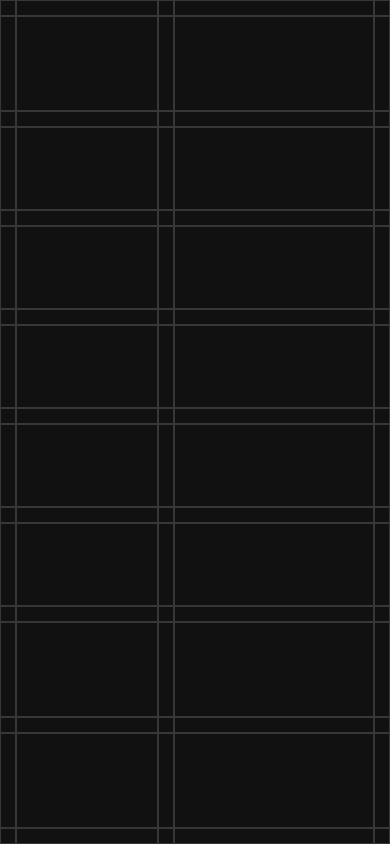
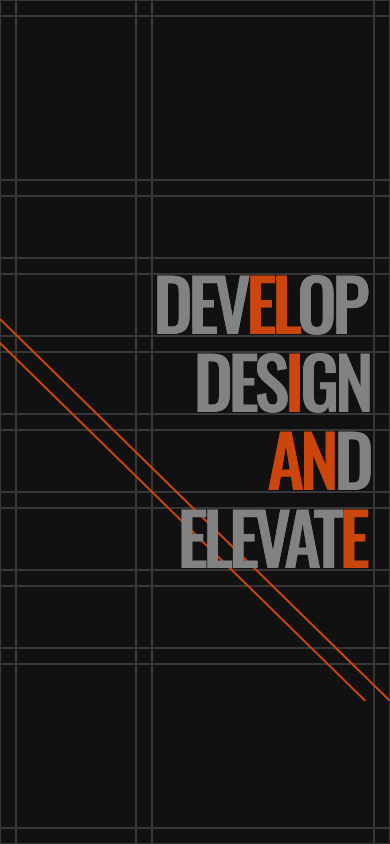
Before and after one commit to ElianeV/eliane.codes, a Next.js app: page / in a window 390 px wide. Built offline with nearby package versions, Linux system fonts and the light colour scheme.

Commit message:
All grid layers and diagonal position absolute. Correct on real mobile view

```diff
--- a/app/components/grid-mobile.js
+++ b/app/components/grid-mobile.js
@@ -113,8 +113,13 @@ function GridMobile({ infront }) {
         className={infront ? styles.bordertransparent : styles.borderdelay8}
       ></div>
       <div
-        className={infront ? styles.bordertransparent : styles.borderdelay8}
-      ></div>
+        className={`${
+          infront ? styles.bordertransparent : styles.borderdelay6
+        } ${styles.taglineMobile} ${oswald.className}`}
+        style={{ paddingRight: "8px", gridArea: "develop" }}
+      >
+        DEV<span style={{ color: "#CB450C" }}>EL</span>OP
+      </div>
       <div
         className={infront ? styles.bordertransparent : styles.borderdelay4}
       ></div>
@@ -131,8 +136,13 @@ function GridMobile({ infront }) {
         className={infront ? styles.bordertransparent : styles.borderdelay6}
       ></div>
       <div
-        className={infront ? styles.bordertransparent : styles.borderdelay4}
-      ></div>
+        className={`${
+          infront ? styles.bordertransparent : styles.borderdelay7
+        } ${styles.taglineMobile} ${oswald.className}`}
+        style={{ textAlign: "right", paddingRight: "4px", gridArea: "design" }}
+      >
+        DES<span style={{ color: "#CB450C" }}>I</span>GN
+      </div>
       <div
         className={infront ? styles.bordertransparent : styles.borderdelay4}
       ></div>
@@ -167,8 +177,13 @@ function GridMobile({ infront }) {
         className={infront ? styles.bordertransparent : styles.borderdelay5}
       ></div>
       <div
-        className={infront ? styles.bordertransparent : styles.borderdelay2}
-      ></div>
+        className={`${
+          infront ? styles.bordertransparent : styles.borderdelay8
+        } ${styles.taglineMobile} ${oswald.className}`}
+        style={{ textAlign: "right", paddingRight: "4px", gridArea: "and" }}
+      >
+        <span style={{ color: "#CB450C" }}>AN</span>D
+      </div>
       <div
         className={infront ? styles.bordertransparent : styles.borderdelay2}
       ></div>
@@ -203,8 +218,17 @@ function GridMobile({ infront }) {
         className={infront ? styles.bordertransparent : styles.borderdelay2}
       ></div>
       <div
-        className={infront ? styles.bordertransparent : styles.borderdelay8}
-      ></div>
+        className={`${
+          infront ? styles.bordertransparent : styles.borderdelay7
+        } ${styles.taglineMobile} ${oswald.className}`}
+        style={{
+          textAlign: "right",
+          paddingRight: "8px",
+          gridArea: "elevate",
+        }}
+      >
+        ELEVAT<span style={{ color: "#CB450C" }}>E</span>
+      </div>
       <div
         className={infront ? styles.bordertransparent : styles.borderdelay2}
       ></div>
--- a/app/page.js
+++ b/app/page.js
@@ -9,6 +9,19 @@ const oswald = Oswald({ subsets: ["latin"] });
 export default function Home() {
   return (
     <main>
+      <div className={styles.diagonalcontainerMobile}>
+        <svg className={styles.svg}>
+          <line className={styles.line} x1="0" y1="40px" x2="100%" y2="100%" />
+          <line
+            className={styles.line}
+            x1="0"
+            y1="40px"
+            x2="100%"
+            y2="100%"
+            transform="translate(0,24)"
+          />
+        </svg>
+      </div>
       {/* <div className={styles.diagonalcontainer}>
         <svg className={styles.svg}>
           <line className={styles.line} x1="0" y1="40px" x2="100%" y2="100%" />
--- a/app/page.module.css
+++ b/app/page.module.css
@@ -8,6 +8,14 @@
 }
 
 .diagonalcontainerTablet {
+  position: absolute;
+  top: 279px;
+  width: 100%;
+  height: 50%;
+  z-index: 2;
+  animation: fadeInDiv 2s linear 1 forwards;
+}
+.diagonalcontainerMobile {
   position: absolute;
   top: 279px;
   width: 100%;
@@ -76,8 +84,8 @@
   display: grid;
   height: 100vh;
 
-  grid-template-columns: 16px 1fr 16px 200px 16px;
-  grid-template-rows: 16px 1fr 16px 83px 16px 83px 16px 83px 16px 83px 16px 83px 16px 1fr 16px 1fr 16px;
+  grid-template-columns: 16px 1fr 16px 222px 16px;
+  grid-template-rows: 16px 1fr 16px 62px 16px 62px 16px 62px 16px 62px 16px 62px 16px 62px 16px 1fr 16px;
   grid-template-areas:
     ". . . . . "
     ". nav nav nav . "
@@ -117,7 +125,9 @@
   font-weight: 700;
 }
 .positionback {
-  position: relative;
+  position: absolute;
+  width: 100%;
+  bottom: 0;
   z-index: 1;
 }
 .positionfront {
@@ -136,6 +146,14 @@
 .taglineTablet {
   font-size: 100px;
   line-height: 120px;
+  font-weight: 500;
+  letter-spacing: -5px;
+  color: #828282;
+}
+
+.taglineMobile {
+  font-size: 72px;
+  line-height: 53px;
   font-weight: 500;
   letter-spacing: -5px;
   color: #828282;
```
